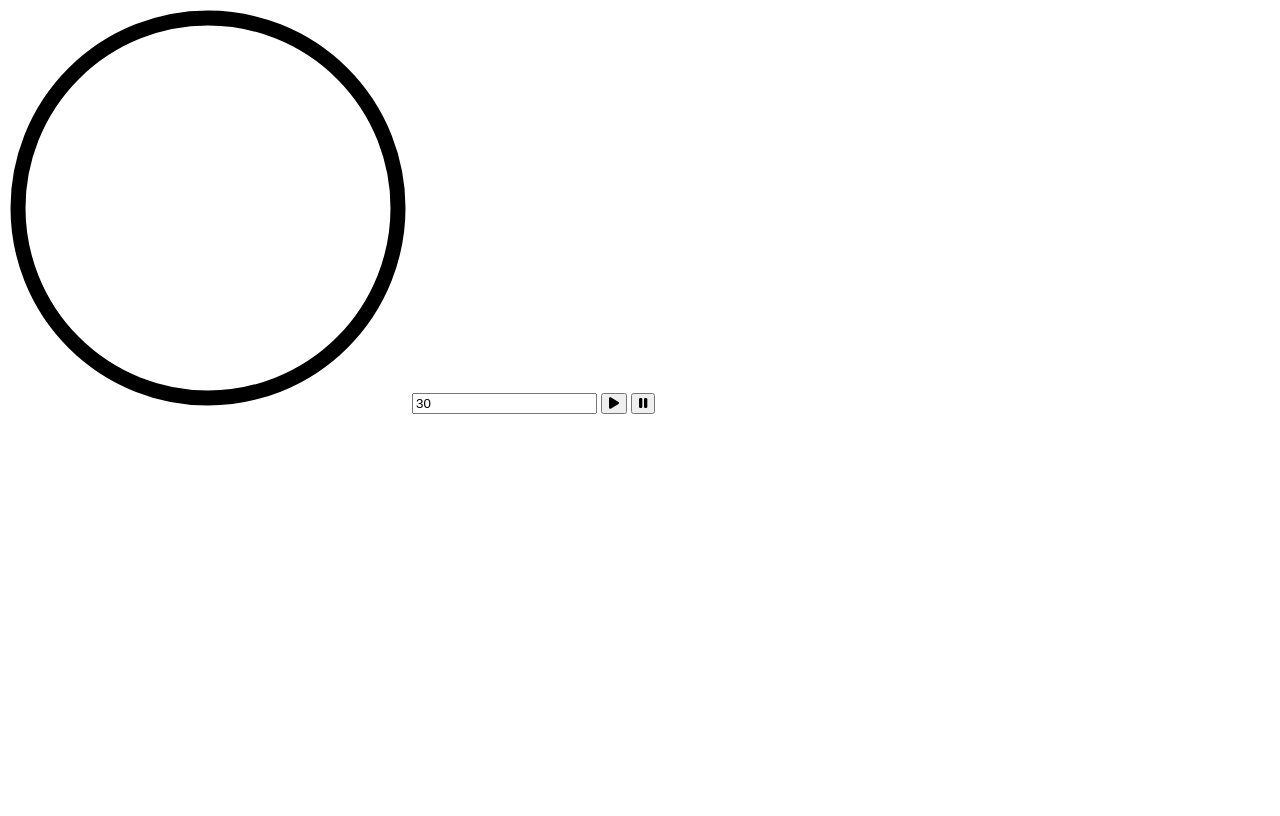
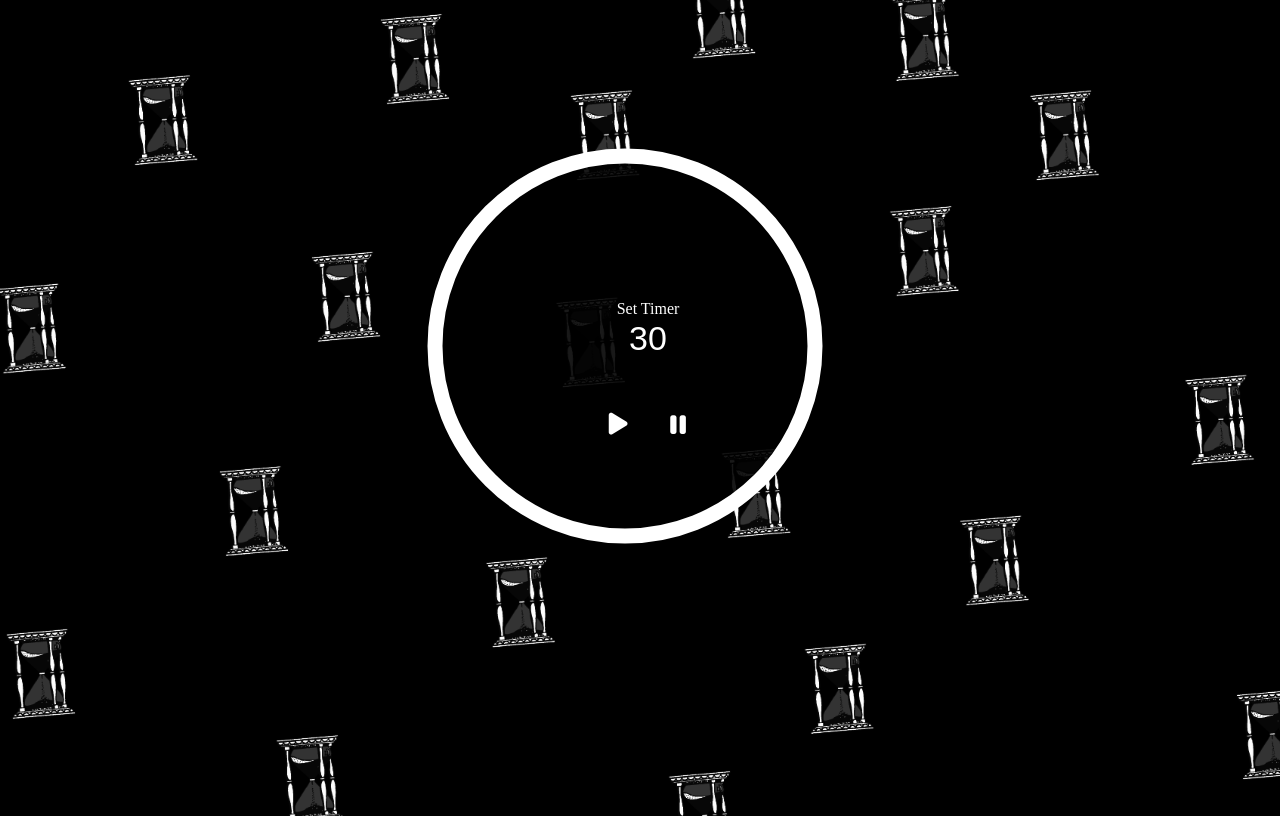
Before and after one commit to JulioCLop/Javascript-Timer, a plain HTML site: page index.html in a window 1280 px wide. Drawn offline with Linux system fonts and the light colour scheme.

Commit message:
added css styles to timer

```diff
--- a/index.html
+++ b/index.html
@@ -4,25 +4,31 @@
    <meta charset="UTF-8">
    <script src="https://kit.fontawesome.com/6c1bc1767f.js" crossorigin="anonymous"></script>
    <meta name="viewport" content="width=device-width, initial-scale=1.0">
+   <link rel="stylesheet" href="style.css">
    <title>Timer App</title>
 </head>
 <body>
-<div>
+
+<div class='main-container'>
+
     <svg height='400' width='400'>
         <circle
         transform='rotate(-90 200 200)'
-        fill='transparent'
-        stroke='black'
+        fill='rgba(0,0,0,0.9)'
+        stroke='white'
         stroke-width='15'
         r='190'
         cx='200'
         cy='200'
         />
     </svg>
-
+<div class='input-btn-container'>
+    <label>Set Timer</label>
     <input id='duration' value="30" / >
     <button id='start'><i class="fas fa-play"></i></button>
     <button id='pause'><i class="fas fa-pause"></i></button>
+
+</div>
 
 </div>
 
--- a/index.js
+++ b/index.js
@@ -21,6 +21,9 @@ const timer = new Timer(durationInput, startButton, pauseButton, {
 
     },
     onComplete() {
+        const labelTag = document.querySelector('label');
+        labelTag.innerText = 'Timer Complete';
         console.log('Timer is complete');
+
     }
 });
--- /dev/null
+++ b/style.css
@@ -0,0 +1,48 @@
+body{
+    background-image: url('/assets/timerBackground.png');
+    background-size: cover;
+    background-position: center;
+    background-repeat: no-repeat;
+    height: 100vh;
+    overflow: hidden;
+    display: flex;
+    align-items: center;
+    justify-content: center;
+    width: 100%;
+    color: white;
+}
+.input-btn-container{
+    display: flex;
+    flex-direction: column;
+    align-items: center;
+    justify-content: center;
+    position: relative;
+    bottom: 250px;
+
+}
+#duration{
+ background: none;
+ color: white;
+ border: none;
+ text-align: center;
+ font-size: 34px;
+}
+#duration:focus{
+    outline: none;
+}
+
+#start{
+    color: white;
+    background: none;
+    border: none;
+    font-size: 25px;
+    transform: translate(-30px, 50px)
+}
+
+#pause{
+    color: white;
+    background: none;
+    border: none;
+    font-size: 25px;
+    transform: translate(30px, 20px)
+}
```
Also changed, not shown: assets/timerBackground.png (added).
